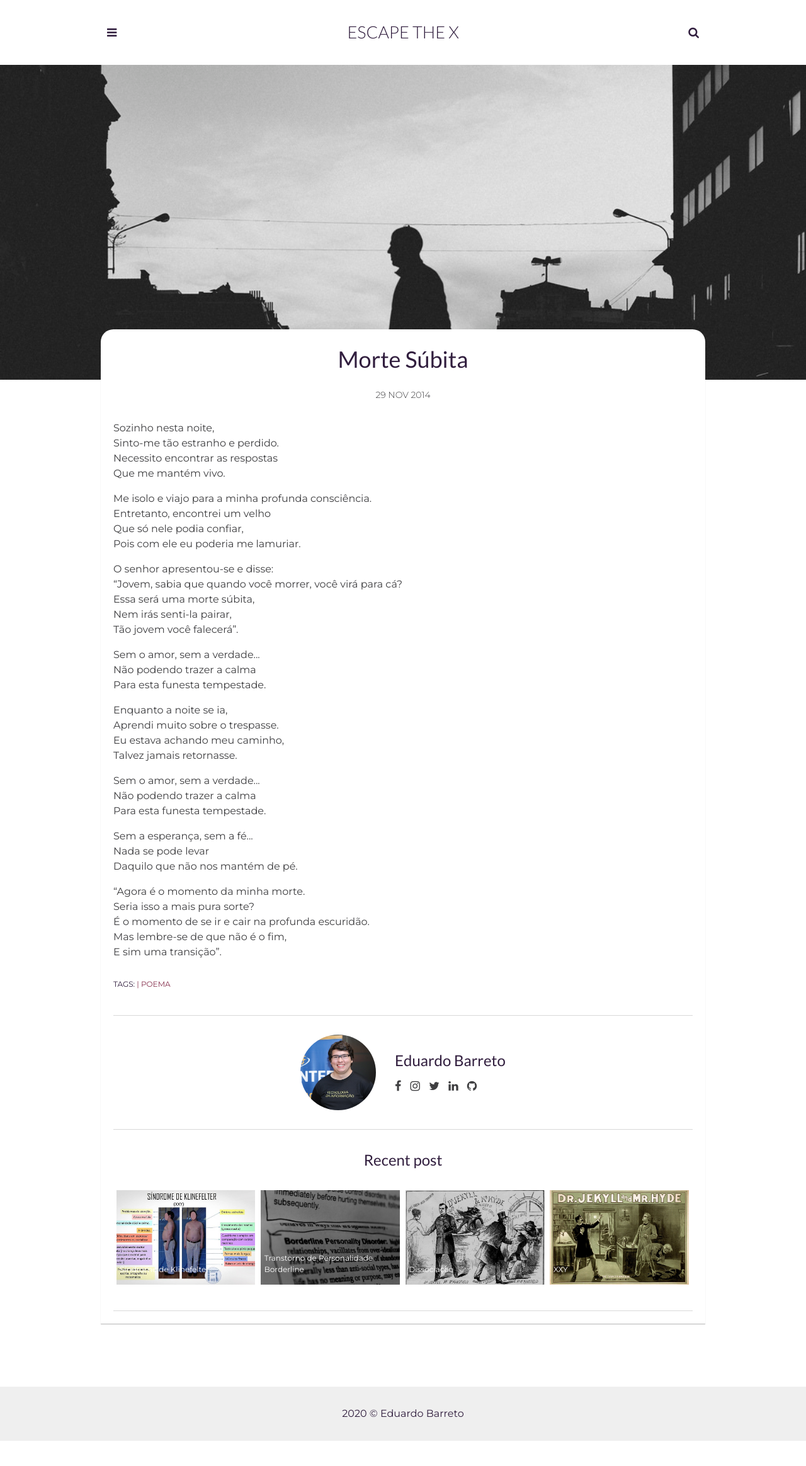
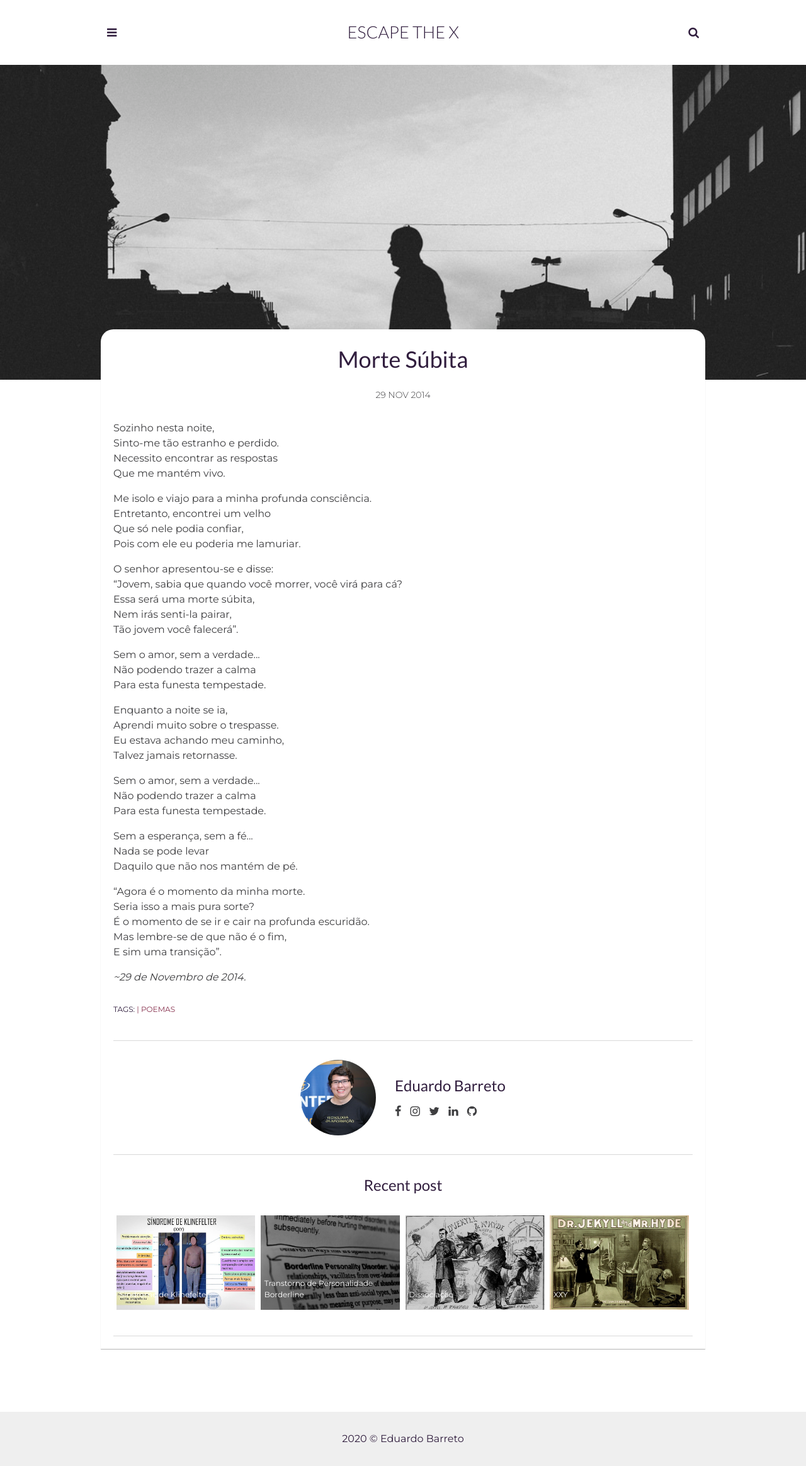
Before and after one commit to EscapeTheX/escapethex.github.io, a Jekyll site: the page built from _posts/2014-11-29-Morte-Subita.markdown, in a window 1280 px wide. Shown: the whole page at 63% size. Built offline with Jekyll 4.4.1, drawn with Linux system fonts in a browser that asks for light colours.

Commit message:
Update 2014-11-29-Morte-Subita.markdown

```diff
--- a/_posts/2014-11-29-Morte-Subita.markdown
+++ b/_posts/2014-11-29-Morte-Subita.markdown
@@ -4,7 +4,7 @@ title: Morte Súbita
 date: 2014-11-29 13:32:20 +0300
 description:
 img: morte-subita.jpg # Add image post (optional)
-tags: [Poema]
+tags: [Poemas]
 author: # Add name author (optional)
 ---
 <p>Sozinho nesta noite,<br>
@@ -45,3 +45,5 @@ Seria isso a mais pura sorte?<br>
 É o momento de se ir e cair na profunda escuridão.<br>
 Mas lembre-se de que não é o fim,<br>
 E sim uma transição”.</p>
+
+<i>~29 de Novembro de 2014.</i>
```
